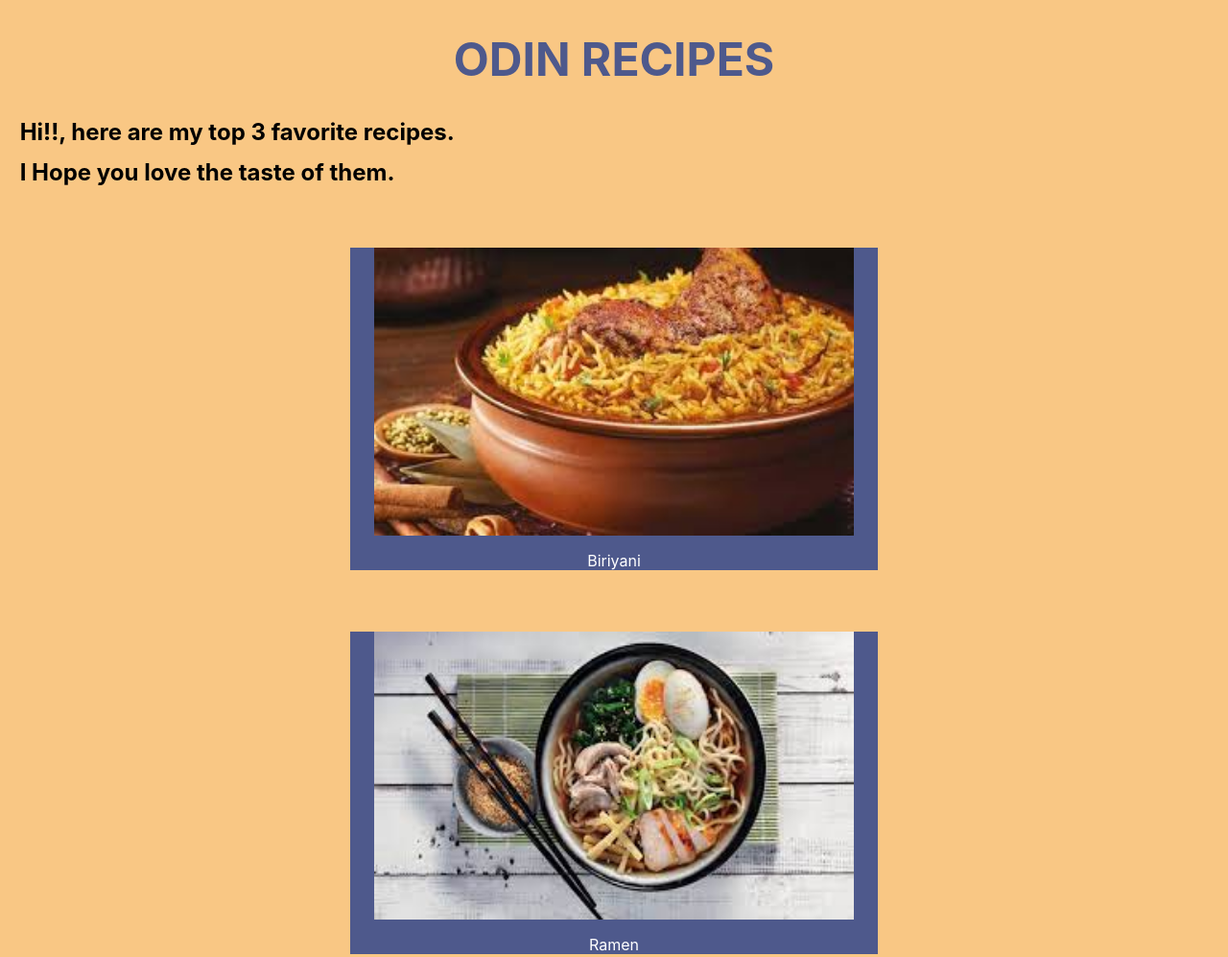
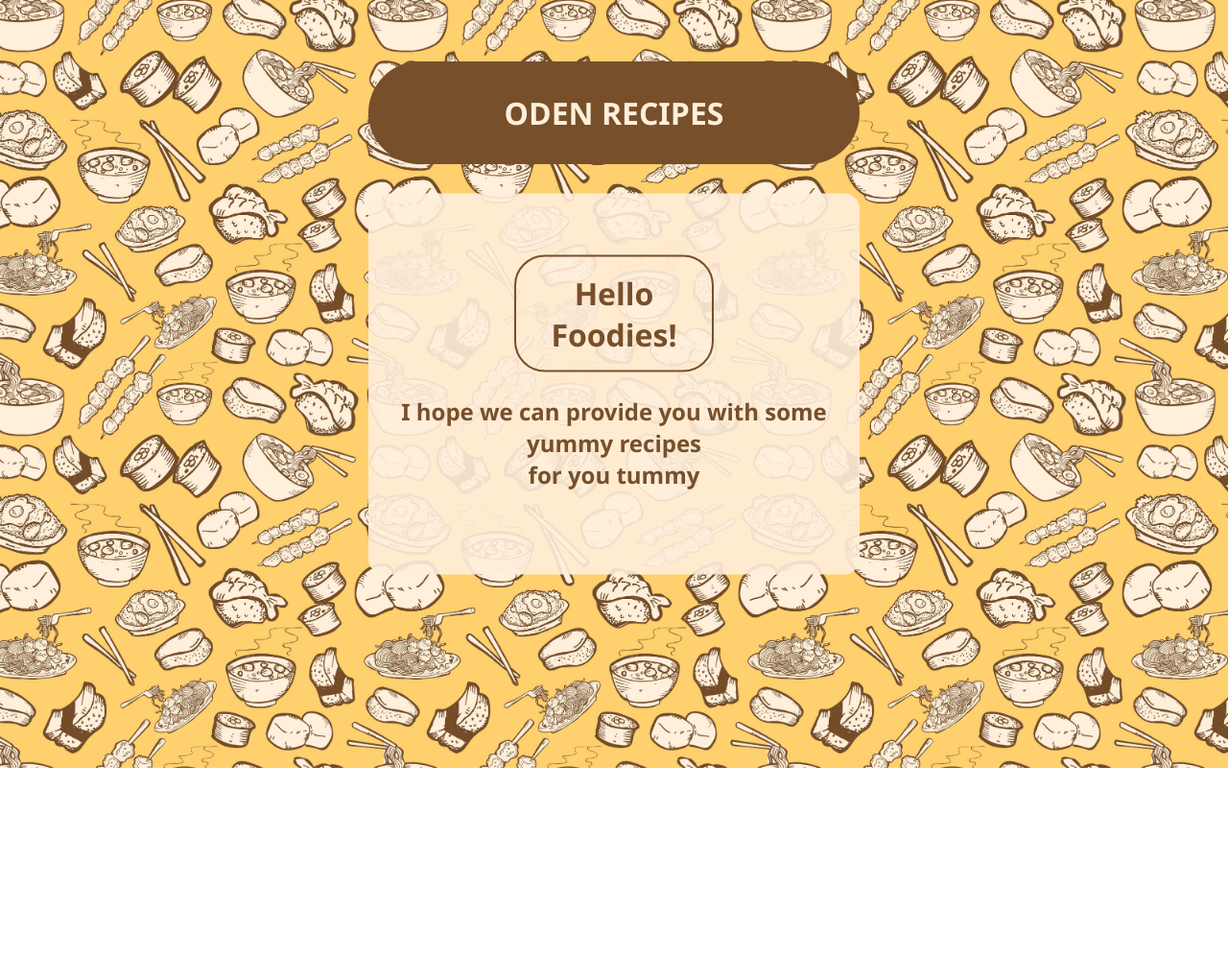
Before and after one commit to Deepak-Prime-416/odin-recipies, a plain HTML site: page index.html in a window 1280 px wide. Shown: the top 997 px of the page at 96% size. After the commit the page ends 800 px from the top, so only its background shows below. Drawn offline with Linux system fonts and the light colour scheme.

Commit message:
version 1 with updated css

```diff
--- a/css/index.css
+++ b/css/index.css
@@ -1,38 +1,47 @@
-/*colur pallette #4e598c, #ffffff, #f9c784, #fcaf58, #ff8c42*/
+/*colur pallette rgb(254, 208, 110) rgba(119,79,43) rgb(255, 239, 219)*/
+*{
+    margin:0%;
+    padding: 0%;
+    font-family: 'Segoe UI', Tahoma, Geneva, Verdana, sans-serif;
+}
 body{
-    background-color: #f9c784;
+    background-image:url("bg.jpeg");
+    background-size: 400px;
 }
-h1{
-    color : #4e598c;
+.title{
+    object-fit: scale-down(0.2);
+    margin-top:2em;
+    margin-left: 30%;
+    margin-right: 30%;
+    padding: 1em;
     text-align: center;
-    font-size: 48px;
-    font-family: -apple-system, BlinkMacSystemFont, 'Segoe UI', Roboto, Oxygen, Ubuntu, Cantarell, 'Open Sans', 'Helvetica Neue', sans-serif;
+    color: rgb(255, 239, 219);
+    font-size: 2em;
+    background-color: rgba(119,79,43);
+    border-radius: 2em;
 }
-h3,
-h4{
-    margin: 1%;
-    color : #000000;
-    text-align: left;
-    font-size: 24px;
-    font-family: -apple-system, BlinkMacSystemFont, 'Segoe UI', Roboto, Oxygen, Ubuntu, Cantarell, 'Open Sans', 'Helvetica Neue', sans-serif;
+.message{
+    width: 40%;
+    background-color : rgb(255, 239, 219,0.9) ;
+    border-radius: 1em;
+    position: absolute;
+    top: 50%;
+    left: 50%;
+    transform: translate(-50%,-50%);
+    text-align: center;
+    padding : 4em 0em;
+    color: rgba(119,79,43);
 }
-div{
-    background-color: #4e598c;
-    margin-top: 64px;
-    margin-left: auto;
-    margin-right: auto;
-    height: auto;
-    width: 550px;
+.message h2{
+    display : inline-block;
+    width :40%;
+    border: 2px solid rgba(119,79,43);
+    border-radius: 1em;
+    font-size: 2em;
+    padding: 0.5em 0em;
 }
-p{
-    text-align: center;
-    color: #ffffff;
-    font-family: -apple-system, BlinkMacSystemFont, 'Segoe UI', Roboto, Oxygen, Ubuntu, Cantarell, 'Open Sans', 'Helvetica Neue', sans-serif;
+.message h3{
+    padding: 1em;
+    font-size : 1.5em
+
 }
-img{
-    display: block;
-    margin-left: auto;
-    margin-right: auto;
-    height: 300px;
-    width: 500px;
-}
--- a/index.html
+++ b/index.html
@@ -2,30 +2,14 @@
 <html lang="en">
   <head>
     <meta charset="utf-8">
-    <title>odin-recipes</title>
+    <title>oden-recipes</title>
     <link rel="stylesheet" href="css/index.css">
   </head>
   <body>
-    <h1>ODIN RECIPES</h1>
-    <h3> Hi!!, here are my top 3 favorite recipes.</h3>
-    <h4>I Hope you love the taste of them.</h4>
-    <div>
-    <a href="./recipies/biriyani/biriyani.html">
-      <img src="./recipies/biriyani/biriyani.jpeg">
-    </a>
-    <p>Biriyani</p>
-    </div>
-    <div>
-    <a href="./recipies/ramen/ramen.html">
-      <img src="./recipies/ramen/ramen.jpeg">
-    </a>
-    <p>Ramen</p>
-    </div>
-    <div>
-    <a href="./recipies/hot-chat/hot-chat.html">
-      <img src="./recipies/hot-chat/hot-chat.jpg">
-    </a>
-    <p>Hot-Chat</p>
-    </div>
-  </body>
+   <h1 class="title">ODEN RECIPES</h1>
+   <section class="message">
+     <h2>Hello Foodies!</h2>
+     <h3>I hope we can provide you with some yummy recipes <br>for you tummy</h3>
+   </section>
+    </body>
 </html>
```
Also changed, not shown: css/bg.jpeg (added).
